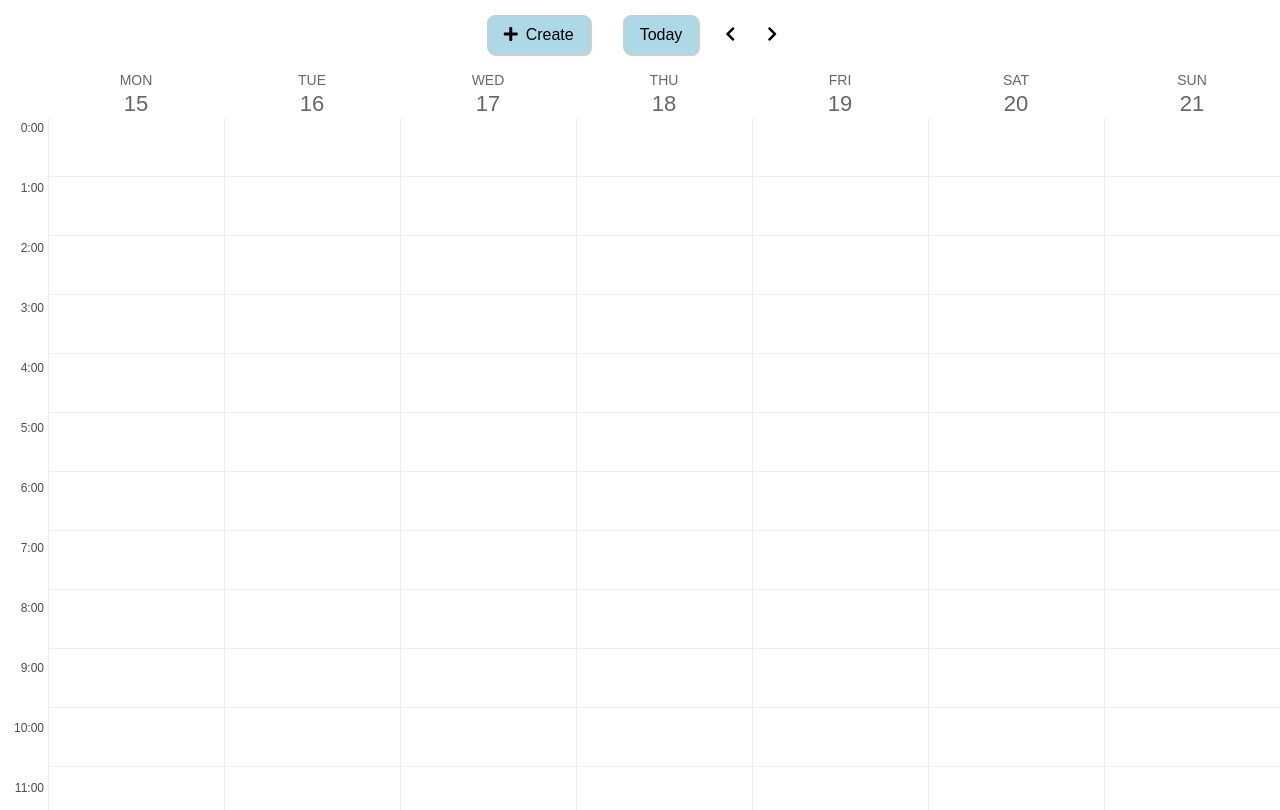
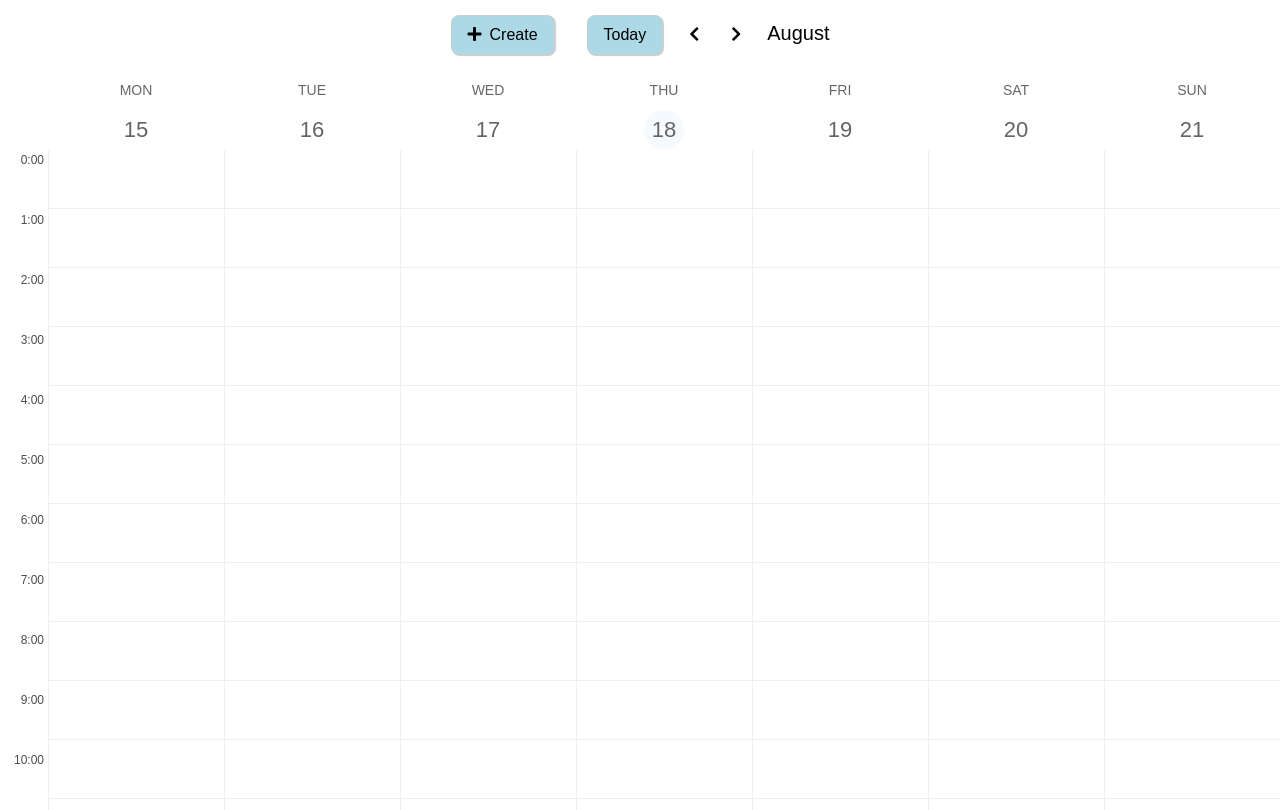
Before and after one commit to yasuriya/calendar-app, a React app: page / in a window 1280 px wide. Built offline with nearby package versions, Linux system fonts and the light colour scheme.

Commit message:
some features added

```diff
--- a/src/App.jsx
+++ b/src/App.jsx
@@ -1,35 +1,39 @@
-import React, { useState } from 'react'
+import React, { useState, useEffect } from 'react'
 import Header from './components/header/Header.jsx'
 import Calendar from './components/calendar/Calendar.jsx'
+import moment from 'moment'
 
 import { getWeekStartDate, generateWeekRange } from '../src/utils/dateUtils.js'
 
 import './common.scss'
 
-// class App extends Component {
-//   state = {
-//     weekStartDate: new Date(),
-//   };
-
-//   render() {
-//     const { weekStartDate } = this.state;
-//     const weekDates = generateWeekRange(getWeekStartDate(weekStartDate));
-
-//     return (
-//       <>
-//         <Header />
-//         <Calendar weekDates={weekDates} />
-//       </>
-//     );
-//   }
-// }
-
 const App = () => {
   const [weekStartDate, setWeekStartDate] = useState(new Date())
+
+  const nextWeek = () => {
+    weekStartDate.setDate(weekStartDate.getDate() + 7)
+    setWeekStartDate(new Date(weekStartDate))
+  }
+
+  const prevWeek = () => {
+    weekStartDate.setDate(weekStartDate.getDate() - 7)
+    setWeekStartDate(new Date(weekStartDate))
+  }
+
+  const resetWeek = () => {
+    setWeekStartDate(new Date())
+  }
+
+  const currentMonth = moment(weekStartDate).format('MMMM')
   const weekDates = generateWeekRange(getWeekStartDate(weekStartDate))
   return (
     <>
-      <Header />
+      <Header
+        resetWeek={resetWeek}
+        prevWeek={prevWeek}
+        nextWeek={nextWeek}
+        currentMonth={currentMonth}
+      />
       <Calendar weekDates={weekDates} />
     </>
   )
--- a/src/components/calendar/calendar.scss
+++ b/src/components/calendar/calendar.scss
@@ -54,6 +54,8 @@
   align-items: center;
   justify-content: space-around;
   opacity: 0.6;
+  font-size: 22px;
+  line-height: 40px;
 
   &__day-name {
     font-size: 14px;
@@ -61,7 +63,11 @@
   }
 
   &__day-number {
-    font-size: 22px;
+    text-align: center;
+    background-color: aliceblue;
+    height: 40px;
+    width: 40px;
+    border-radius: 50%;
   }
 }
 
--- a/src/components/header/Header.jsx
+++ b/src/components/header/Header.jsx
@@ -1,25 +1,27 @@
-import React from 'react';
+import React from 'react'
 
-import './header.scss';
+import './header.scss'
 
-const Header = () => {
+const Header = ({ currentMonth, resetWeek, nextWeek, prevWeek }) => {
   return (
     <header className="header">
       <button className="button create-event-btn">
         <i className="fas fa-plus create-event-btn__icon"></i>Create
       </button>
       <div className="navigation">
-        <button className="navigation__today-btn button">Today</button>
-        <button className="icon-button navigation__nav-icon">
+        <button className="navigation__today-btn button" onClick={resetWeek}>
+          Today
+        </button>
+        <button className="icon-button navigation__nav-icon" onClick={prevWeek}>
           <i className="fas fa-chevron-left"></i>
         </button>
-        <button className="icon-button navigation__nav-icon">
+        <button className="icon-button navigation__nav-icon" onClick={nextWeek}>
           <i className="fas fa-chevron-right"></i>
         </button>
-        <span className="navigation__displayed-month"></span>
+        <span className="navigation__displayed-month">{currentMonth}</span>
       </div>
     </header>
-  );
-};
+  )
+}
 
-export default Header;
+export default Header
--- a/src/components/header/header.scss
+++ b/src/components/header/header.scss
@@ -26,6 +26,8 @@
   }
 
   &__displayed-month {
-    margin-left: 10px;
+    margin-left: 20px;
+    font-size: 20px;
+    font-weight: 400;
   }
 }
--- a/src/components/navigation/Navigation.jsx
+++ b/src/components/navigation/Navigation.jsx
@@ -1,17 +1,23 @@
 import React from 'react'
-
 import { days } from '../../utils/dateUtils.js'
+import moment from 'moment'
 
 const Navigation = ({ weekDates }) => {
+  const isToday = (day) => {
+    return moment(day).format('ll') === moment(new Date()).format('ll')
+  }
+
   return (
     <header className="calendar__header">
       {weekDates.map((dayDate) => (
         <div
-          key={Math.floor(Math.random() * 1000)}
+          key={Math.floor(Math.random() * 100000000)}
           className="calendar__day-label day-label"
         >
           <span className="day-label__day-name">{days[dayDate.getDay()]}</span>
-          <span className="day-label__day-number">{dayDate.getDate()}</span>
+          <span className={`day-label${isToday(dayDate) && '__day-number'} `}>
+            {dayDate.getDate()}
+          </span>
         </div>
       ))}
     </header>
--- a/src/components/sidebar/Sidebar.jsx
+++ b/src/components/sidebar/Sidebar.jsx
@@ -10,7 +10,7 @@ const Sidebar = (props) => {
   return (
     <div className="calendar__time-scale">
       {hours.map((hour) => (
-        <div key={Math.floor(Math.random() * 1000)} className="time-slot">
+        <div key={Math.floor(Math.random() * 1000000000)} className="time-slot">
           <span className="time-slot__time">{`${hour}:00`}</span>
         </div>
       ))}
```
Also changed, not shown: src/components/calendar/Calendar.jsx (+0 -24 lines).
